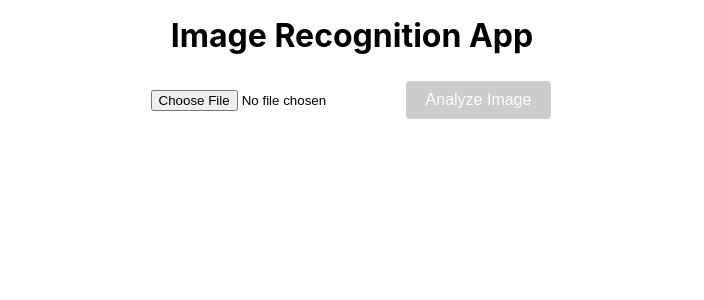
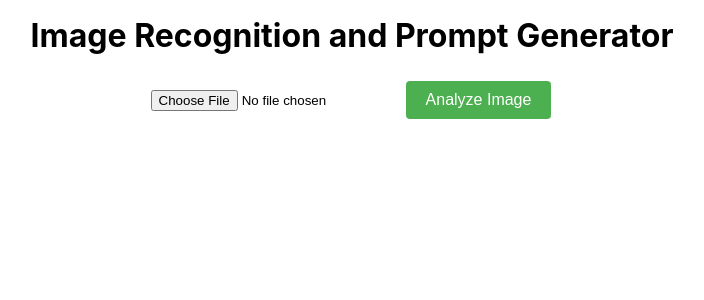
Before and after one commit to mphaxise/SVG-FE, a React (Create React App) app: page / in a window 1280 px wide. Shown: the top 300 px of the page, without its empty margins (288-992 px from the left). Built offline with nearby package versions, Linux system fonts and the light colour scheme.

Commit message:
Update App.js

```diff
--- a/src/App.js
+++ b/src/App.js
@@ -1,54 +1,76 @@
-import React, { useState } from 'react';
-import axios from 'axios';
-import './App.css';
+import React, { useState } from "react";
+import axios from "axios";
+import "./App.css";
 
 function App() {
-  const [selectedFile, setSelectedFile] = useState(null);
-  const [imageLabels, setImageLabels] = useState([]);
-  const [isLoading, setIsLoading] = useState(false);
+  const [file, setFile] = useState(null);
+  const [labels, setLabels] = useState([]);
+  const [prompts, setPrompts] = useState([]);
+  const [error, setError] = useState(null);
 
-  const onFileChange = (event) => {
-    setSelectedFile(event.target.files[0]);
+  const onFileChange = (e) => {
+    setFile(e.target.files[0]);
+    setError(null);
   };
 
-  const analyzeImage = async () => {
-    setIsLoading(true);
+  const onSubmit = async (e) => {
+    e.preventDefault();
+
+    if (!file) {
+      setError("Please select an image file to analyze.");
+      return;
+    }
+
     const formData = new FormData();
-    formData.append('image', selectedFile);
+    formData.append("file", file);
 
     try {
       const response = await axios.post(
-        'https://scene-variant-generator.herokuapp.com/api/analyze-image',
+        "https://scene-variant-generator.herokuapp.com/api/analyze-image",
         formData,
         {
           headers: {
-            'Content-Type': 'multipart/form-data',
-          },
+            "Content-Type": "multipart/form-data"
+          }
         }
       );
-      setImageLabels(response.data.labels);
+
+      setLabels(response.data.labels);
+      setPrompts(response.data.prompts);
+      setError(null);
     } catch (error) {
-      console.error('Error analyzing image:', error);
-      alert('Error analyzing image: ' + error.message);
-    } finally {
-      setIsLoading(false);
+      console.error("Error analyzing image:", error);
+      setError("Error analyzing image: " + error.message);
     }
   };
 
   return (
     <div className="App">
-      <h1>Image Recognition App</h1>
-      <input type="file" onChange={onFileChange} />
-      <button onClick={analyzeImage} disabled={isLoading || !selectedFile}>
-        Analyze Image
-      </button>
-      {isLoading && <p>Loading...</p>}
-      {imageLabels.length > 0 && (
+      <h1>Image Recognition and Prompt Generator</h1>
+      <form onSubmit={onSubmit}>
+        <input type="file" onChange={onFileChange} />
+        <button type="submit">Analyze Image</button>
+      </form>
+
+      {error && <p className="error">{error}</p>}
+
+      {labels.length > 0 && (
         <div>
-          <h2>Image Labels:</h2>
+          <h2>Labels</h2>
           <ul>
-            {imageLabels.map((label, index) => (
+            {labels.map((label, index) => (
               <li key={index}>{label}</li>
+            ))}
+          </ul>
+        </div>
+      )}
+
+      {prompts.length > 0 && (
+        <div>
+          <h2>Prompts</h2>
+          <ul>
+            {prompts.map((prompt, index) => (
+              <li key={index}>{prompt}</li>
             ))}
           </ul>
         </div>
```
